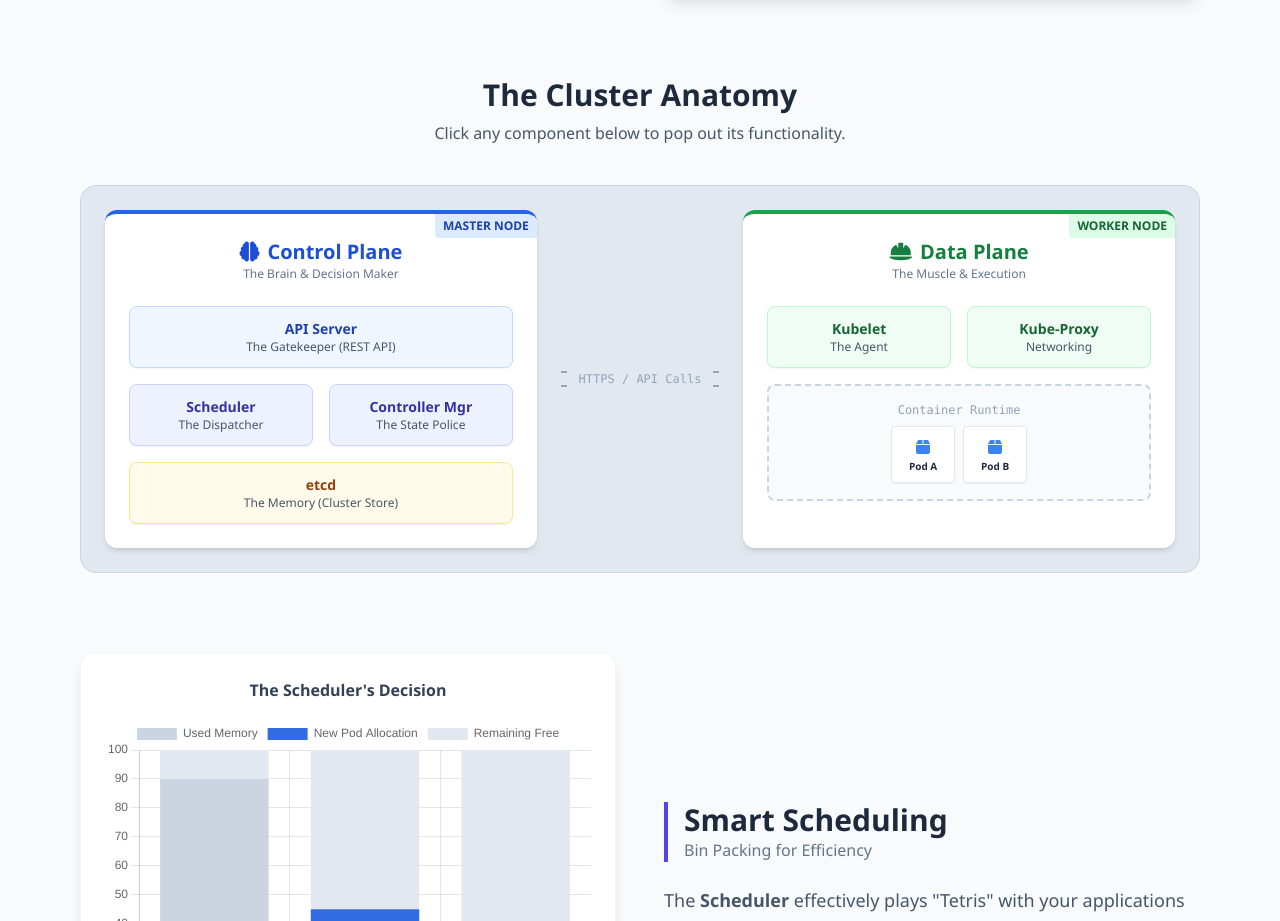
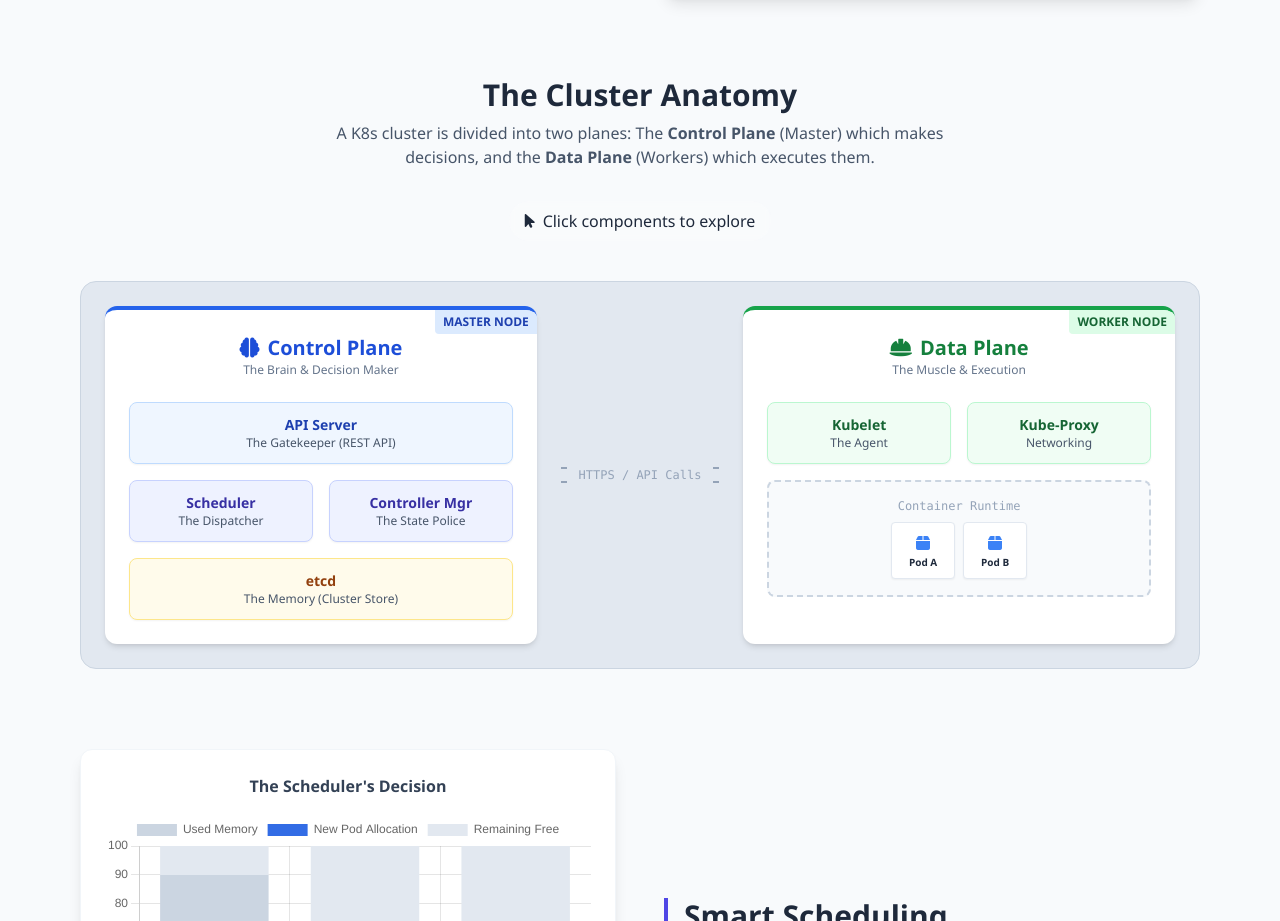
Before and after one commit to ashishshaji/devops-guide, a plain HTML site: page pages/orchestration/k8s-architecture.html in a window 1280 px wide. Shown: the part 824-1745 px from the top of the page. Drawn offline with nearby package versions, Linux system fonts and the light colour scheme.

Commit message:
update pages k8s-arch.html

```diff
--- a/pages/orchestration/k8s-architecture.html
+++ b/pages/orchestration/k8s-architecture.html
@@ -146,7 +146,11 @@
         <section id="architecture">
             <div class="text-center mb-10">
                 <h2 class="text-3xl font-bold text-slate-800 mb-2">The Cluster Anatomy</h2>
-                <p class="text-slate-600 max-w-2xl mx-auto">Click any component below to pop out its functionality.</p>
+                <p class="text-slate-600 max-w-2xl mx-auto">A K8s cluster is divided into two planes: The <strong>Control Plane</strong> (Master) which makes decisions, and the <strong>Data Plane</strong> (Workers) which executes them.</p>
+                <div class="mt-8 flex justify-center gap-4 flex-wrap">
+                    <span class="bg-white/20 px-4 py-2 rounded-full backdrop-blur-sm"><i class="fas fa-mouse-pointer mr-2"></i>Click components to explore</span>
+                </div>
+
             </div>
 
             <div class="grid grid-cols-1 lg:grid-cols-12 gap-6 bg-slate-200 p-6 rounded-2xl border border-slate-300">
```
